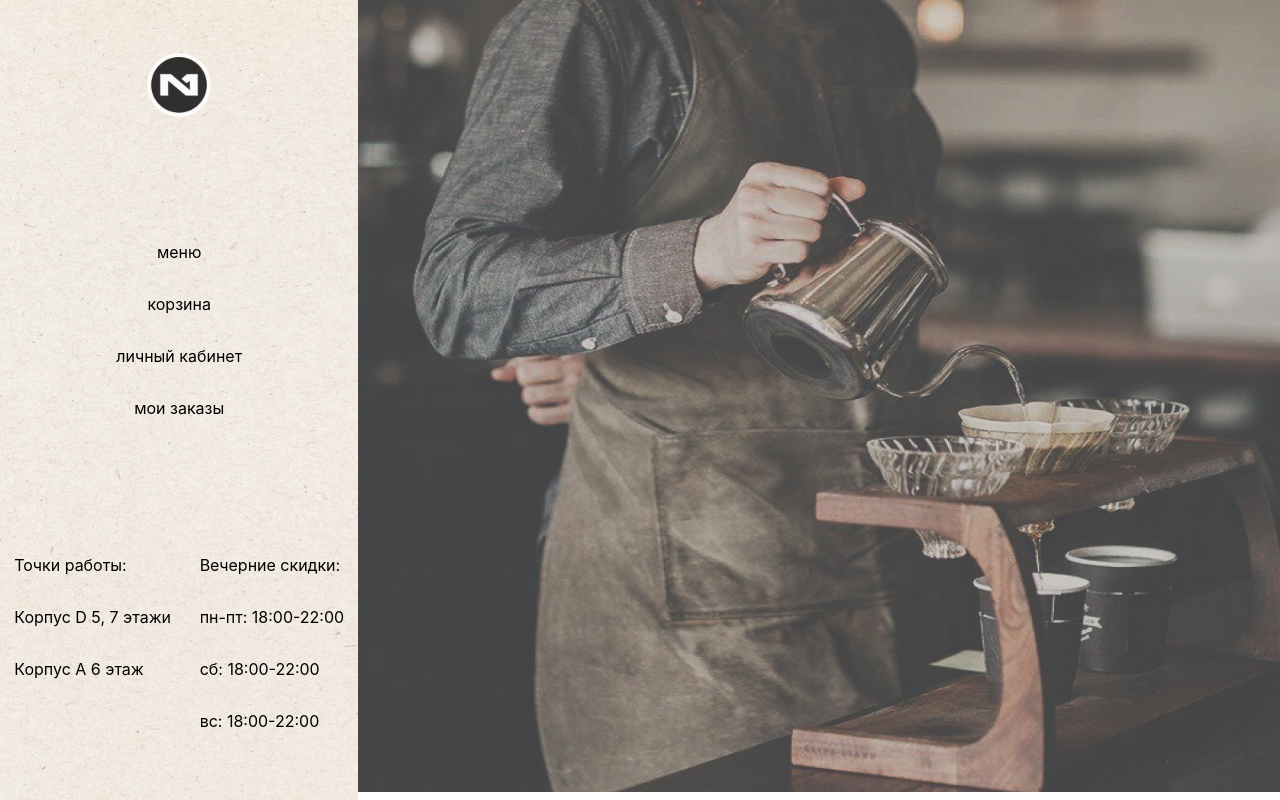
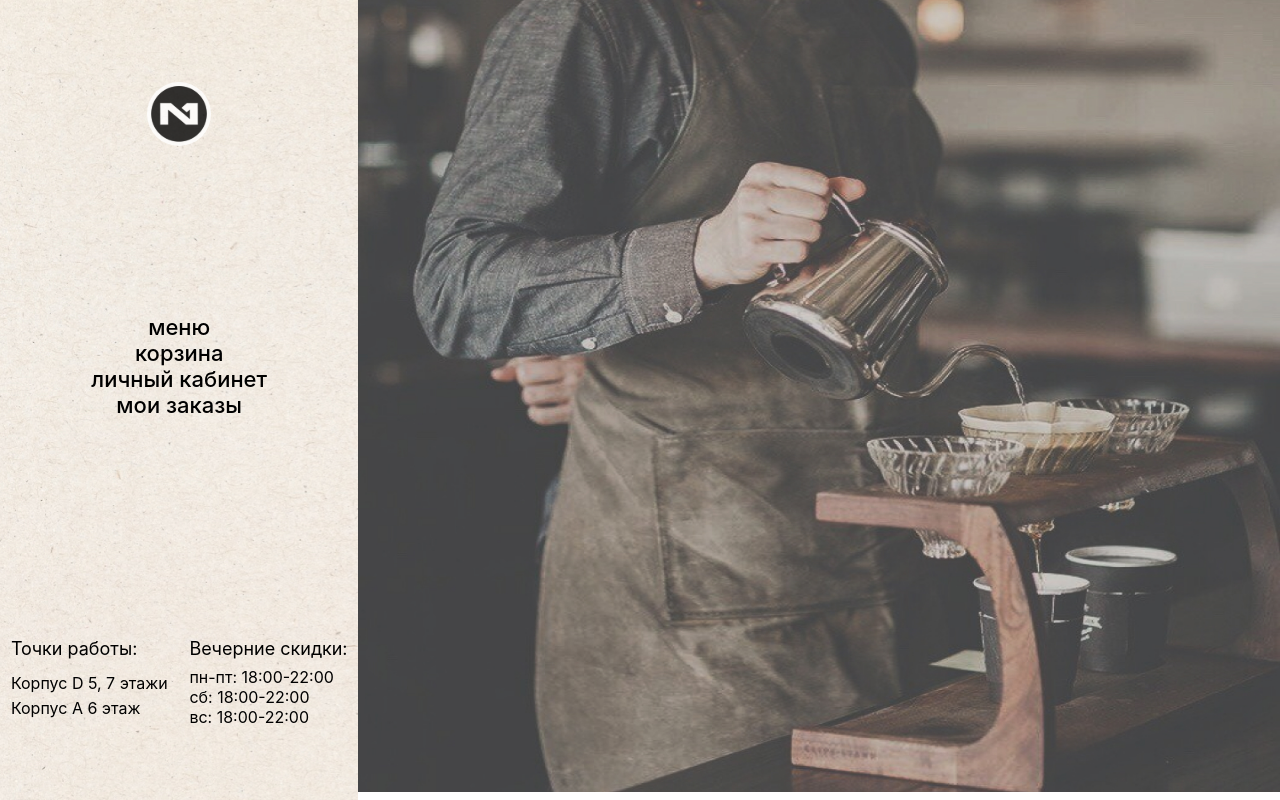
Before and after one commit to BornOfTheMoon/Coffee, a React (Create React App) app: page /home in a window 1280 px wide. Built offline with nearby package versions, Linux system fonts and the light colour scheme.

Commit message:
fixed styles on login, register pages and sidebar

```diff
--- a/src/components/Login/Login.module.css
+++ b/src/components/Login/Login.module.css
@@ -1,12 +1,13 @@
 .login {
     display: flex;
     flex-direction: column;
-    justify-content: space-around;
+    justify-content: space-between;
     background: url("../../images/sidebarBackground.jpg");
     width: 28vw;
-    height: 100vh;
+    height: 87vh;
     position: fixed;
     align-items: center;
+    padding: 8vh 0 5vh;
 }
 
 .login__logo {
@@ -18,7 +19,7 @@
 .login__form {
     display: flex;
     flex-direction: column;
-    height: 25vh;
+    height: 20vh;
     justify-content: space-between;
     align-items: center;
 }
@@ -27,8 +28,7 @@
     width: 15vw;
     height: 3vh;
     border-radius: 10px;
-    border-style: solid;
-    border-color: wheat;
+    border-style: outset;
 }
 
 .login__form > input:focus {
@@ -36,12 +36,15 @@
 }
 
 .login__form_button {
+    /*align-self: end;*/
     width: 10vw;
     border-radius: 10px;
-    margin-top: 6vh;
+    margin-top: 2vh;
+    background-color: rgba(236, 234, 234, 0.1);
 }
 
 .login__link {
     color: black;
+    font-size: 14px;
     /*text-decoration: none;*/
 }
--- a/src/components/Register/Register.module.css
+++ b/src/components/Register/Register.module.css
@@ -1,12 +1,13 @@
 .register {
     display: flex;
     flex-direction: column;
-    justify-content: space-around;
+    justify-content: space-between;
     background: url("../../images/sidebarBackground.jpg");
     width: 28vw;
-    height: 100vh;
+    height: 87vh;
     position: fixed;
     align-items: center;
+    padding: 8vh 0 5vh;
 }
 
 .register__logo {
@@ -18,7 +19,7 @@
 .register__form {
     display: flex;
     flex-direction: column;
-    height: 30vh;
+    height: 27vh;
     justify-content: space-between;
     align-items: center;
 }
@@ -27,8 +28,7 @@
     width: 15vw;
     height: 3vh;
     border-radius: 10px;
-    border-style: solid;
-    border-color: wheat;
+    border-style: outset;
 }
 
 .register__form > input:focus {
@@ -38,10 +38,12 @@
 .register__form_button {
     width: 10vw;
     border-radius: 10px;
-    margin-top: 6vh;
+    margin-top: 4vh;
+    background-color: rgba(236, 234, 234, 0.1);
 }
 
 .register__link {
     color: black;
+    font-size: 14px;
     /*text-decoration: none;*/
 }
--- a/src/components/Sidebar/Sidebar.js
+++ b/src/components/Sidebar/Sidebar.js
@@ -41,15 +41,15 @@ function Sidebar({item}) {
              </div>
              <div className={styles.sidebar__footer}>
                  <div className={styles.sidebar__footer_places}>
-                     <p>Точки работы:</p>
-                     <p>Корпус D 5, 7 этажи</p>
-                     <p>Корпус A 6 этаж</p>
+                     <p className={styles.sidebar__footer_places_title}>Точки работы:</p>
+                     <p className={styles.sidebar__footer_places_text}>Корпус D 5, 7 этажи</p>
+                     <p className={styles.sidebar__footer_places_text}>Корпус A 6 этаж</p>
                  </div>
                  <div className={styles.sidebar__footer_time}>
-                     <p>Вечерние скидки:</p>
-                     <p>пн-пт: 18:00-22:00</p>
-                     <p>сб: 18:00-22:00</p>
-                     <p>вс: 18:00-22:00</p>
+                     <p className={styles.sidebar__footer_time_title}>Вечерние скидки:</p>
+                     <p className={styles.sidebar__footer_time_text}>пн-пт: 18:00-22:00</p>
+                     <p className={styles.sidebar__footer_time_text}>сб: 18:00-22:00</p>
+                     <p className={styles.sidebar__footer_time_text}>вс: 18:00-22:00</p>
                  </div>
              </div>
         </div>
--- a/src/components/Sidebar/Sidebar.module.css
+++ b/src/components/Sidebar/Sidebar.module.css
@@ -18,18 +18,29 @@
     display: flex;
     flex-direction: column;
     justify-content: space-between;
+    margin-bottom: 7vh;
 }
 
 .sidebar__footer {
     display: flex;
     justify-content: space-around;
+    height: 10vh;
 }
 
 .sidebar__footer_places, .sidebar__footer_time {
     display: flex;
     flex-direction: column;
+    justify-content: space-between;
 }
 
-.sidebar__footer_places > p, .sidebar__footer_time > p {
+.sidebar__footer_places_text, .sidebar__footer_time_text {
     color: black;
+    margin: 0;
+    font-size: 16px;
 }
+
+.sidebar__footer_places_title, .sidebar__footer_time_title {
+    color: black;
+    margin: 0 0 1vh;
+    font-size: 18px;
+}
--- a/src/components/Sidebar/SidebarItem.module.css
+++ b/src/components/Sidebar/SidebarItem.module.css
@@ -7,11 +7,16 @@
 }
 
 .sidebarItem__text {
+    margin: 0;
+    font-size: 22px;
     color: black;
-
+    font-weight: 500;
 }
 
 .sidebarItemActive__text {
+    margin: 0.5vh 0;
+    font-size: 22px;
     color: black;
-    font-weight: bold;
+    font-weight: 700;
+    border-bottom: solid 2px black;
 }
```
